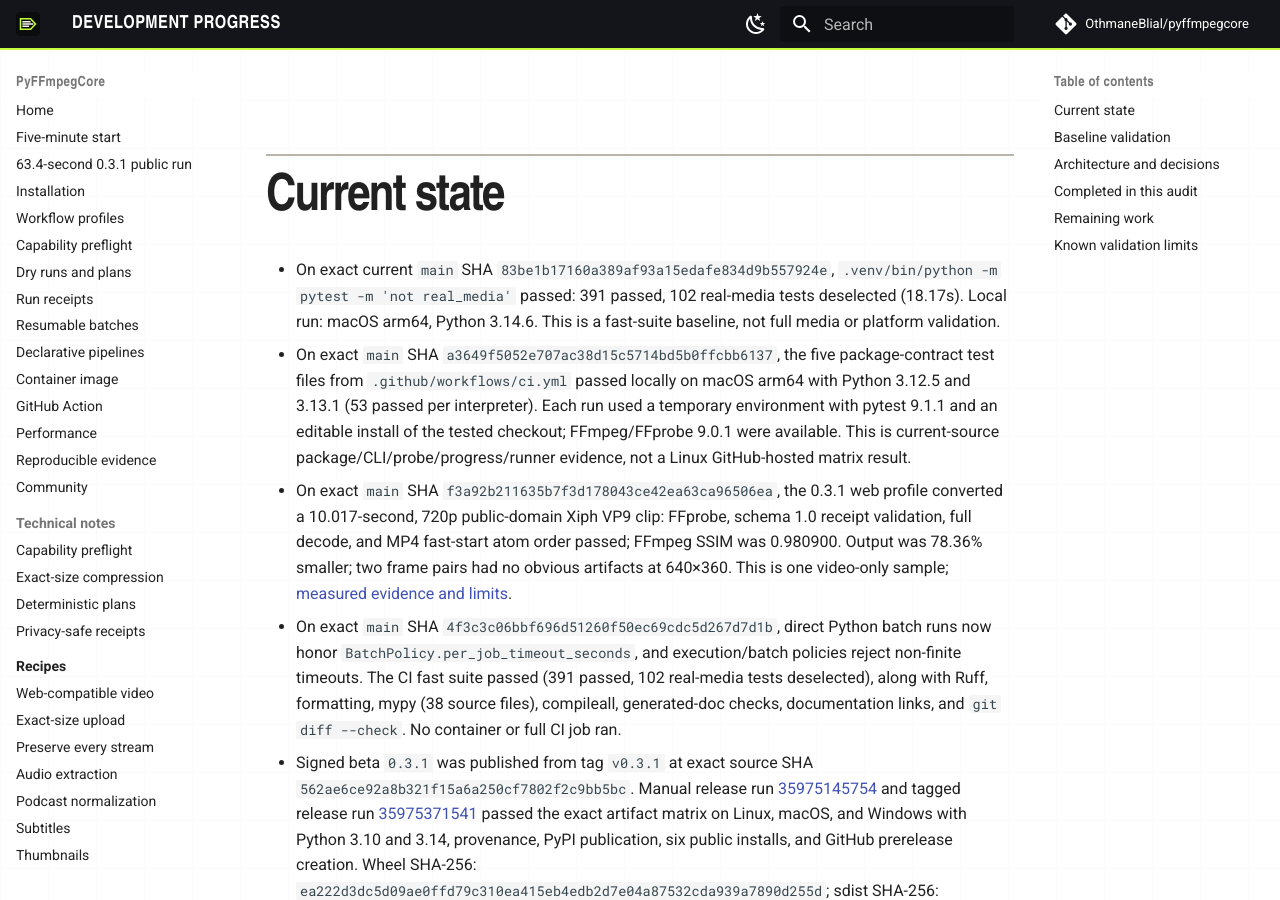
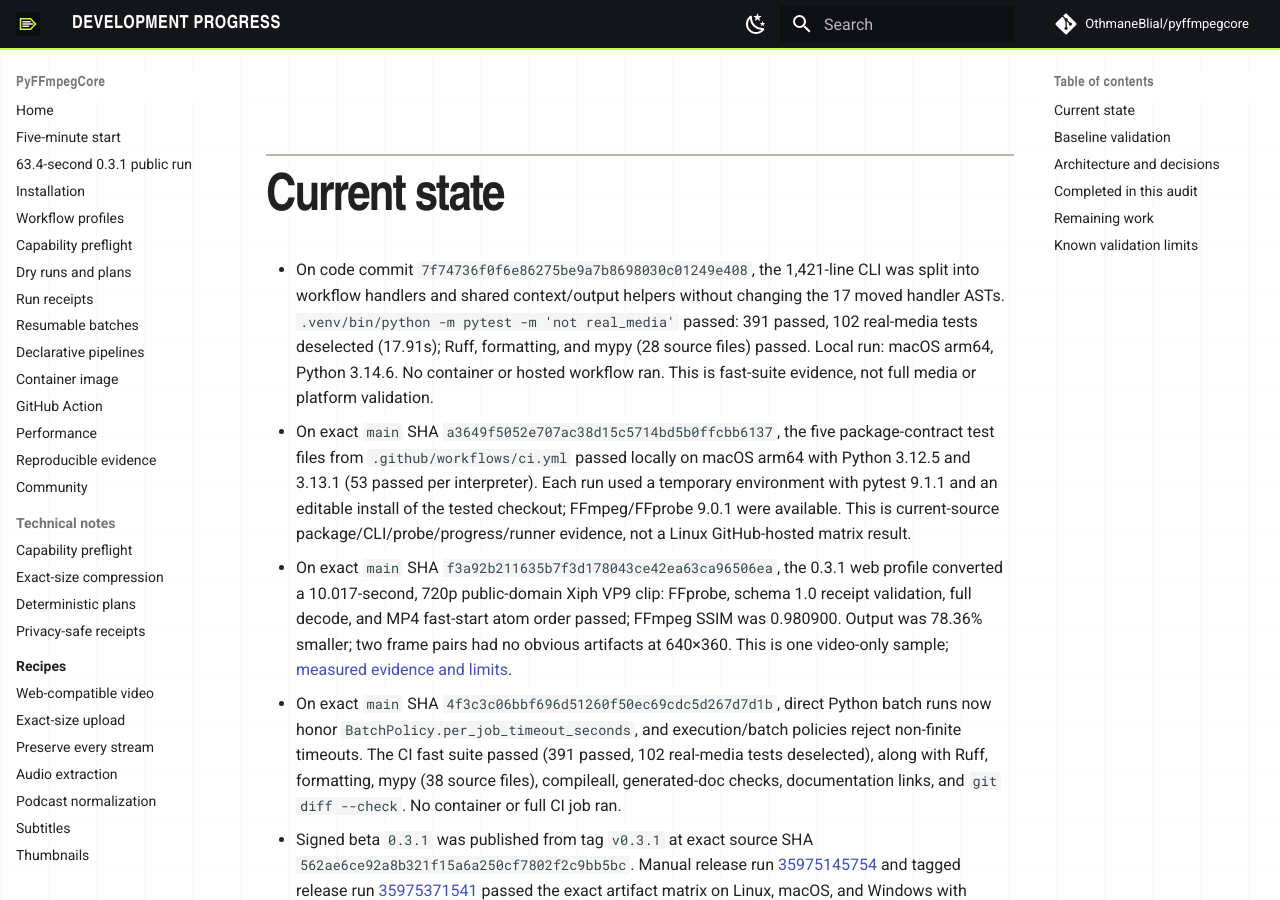
Before and after one commit to OthmaneBlial/pyffmpegcore, an MkDocs documentation site: the page built from docs/PROGRESS.md, in a window 1280 px wide and 900 px high, scrolled down 382 px. Built offline with MkDocs 1.6.1 and Material for MkDocs 9.7.7, drawn with Linux system fonts in a browser that asks for light colours; comment, search, counter and statistics services are not loaded.

Commit message:
docs: record CLI refactor checks

```diff
--- a/docs/PROGRESS.md
+++ b/docs/PROGRESS.md
@@ -4,7 +4,7 @@ Updated: 2026-09-24
 
 ## Current state
 
-- On exact current `main` SHA `83be1b17160a389af93a15edafe834d9b557924e`, `.venv/bin/python -m pytest -m 'not real_media'` passed: 391 passed, 102 real-media tests deselected (18.17s). Local run: macOS arm64, Python 3.14.6. This is a fast-suite baseline, not full media or platform validation.
+- On code commit `7f74736f0f6e86275be9a7b8698030c01249e408`, the 1,421-line CLI was split into workflow handlers and shared context/output helpers without changing the 17 moved handler ASTs. `.venv/bin/python -m pytest -m 'not real_media'` passed: 391 passed, 102 real-media tests deselected (17.91s); Ruff, formatting, and mypy (28 source files) passed. Local run: macOS arm64, Python 3.14.6. No container or hosted workflow ran. This is fast-suite evidence, not full media or platform validation.
 - On exact `main` SHA `a3649f5052e707ac38d15c5714bd5b0ffcbb6137`, the five package-contract test files from `.github/workflows/ci.yml` passed locally on macOS arm64 with Python 3.12.5 and 3.13.1 (53 passed per interpreter). Each run used a temporary environment with pytest 9.1.1 and an editable install of the tested checkout; FFmpeg/FFprobe 9.0.1 were available. This is current-source package/CLI/probe/progress/runner evidence, not a Linux GitHub-hosted matrix result.
 - On exact `main` SHA `f3a92b211635b7f3d178043ce42ea63ca96506ea`, the 0.3.1 web profile converted a 10.017-second, 720p public-domain Xiph VP9 clip: FFprobe, schema 1.0 receipt validation, full decode, and MP4 fast-start atom order passed; FFmpeg SSIM was 0.980900. Output was 78.36% smaller; two frame pairs had no obvious artifacts at 640×360. This is one video-only sample; [measured evidence and limits](evidence.md#public-domain-real-video-check-on-24-september-2026).
 - On exact `main` SHA `4f3c3c06bbf696d51260f50ec69cdc5d267d7d1b`, direct Python batch runs now honor `BatchPolicy.per_job_timeout_seconds`, and execution/batch policies reject non-finite timeouts. The CI fast suite passed (391 passed, 102 real-media tests deselected), along with Ruff, formatting, mypy (38 source files), compileall, generated-doc checks, documentation links, and `git diff --check`. No container or full CI job ran.
```
